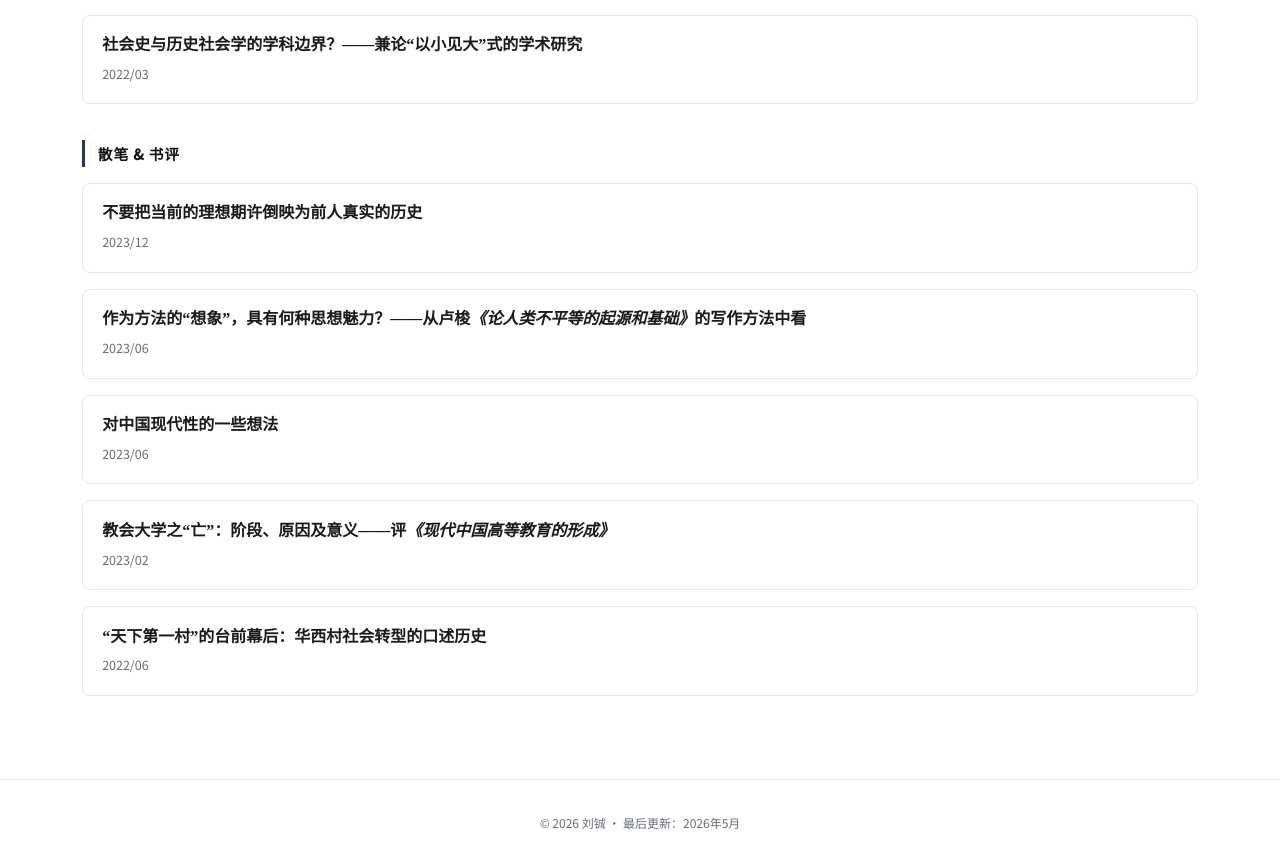
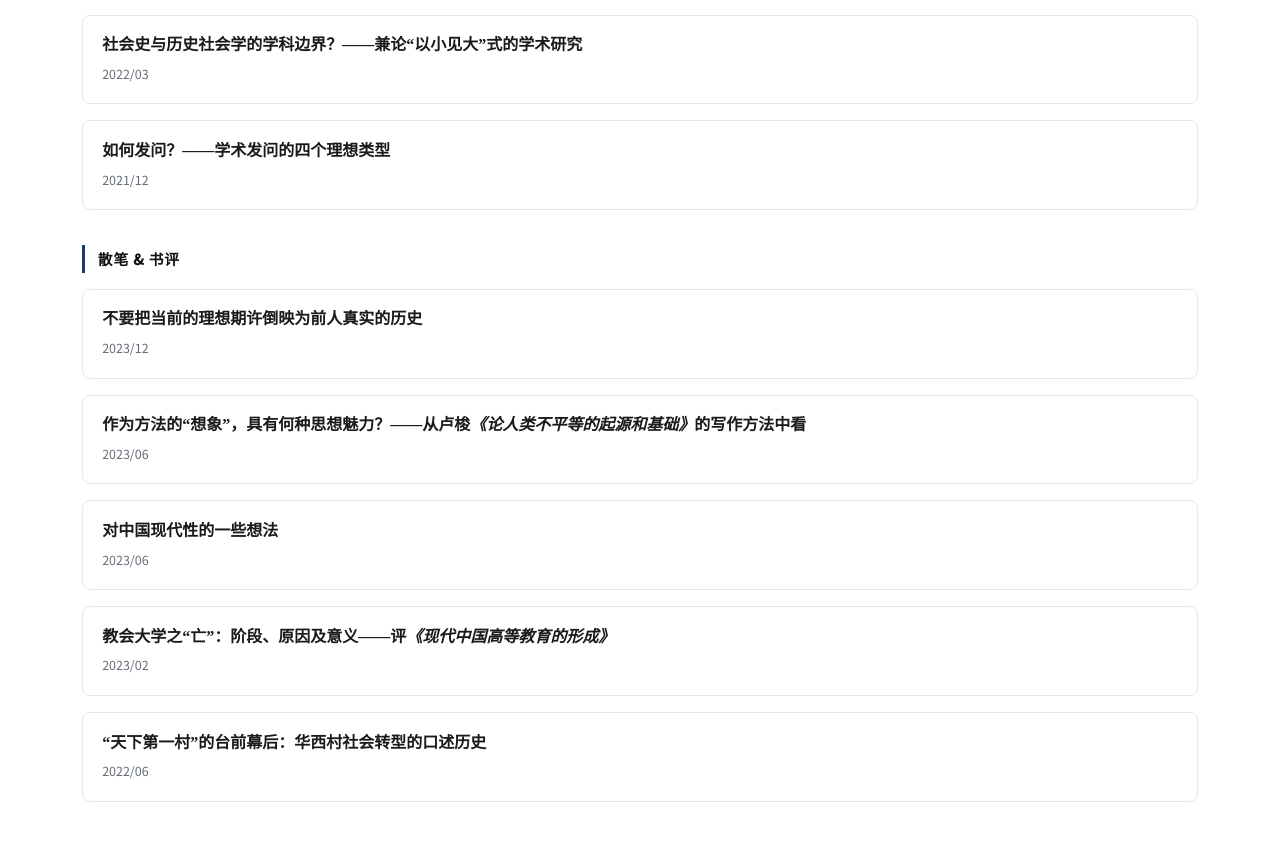
Before and after one commit to rayliucheng/rayliucheng.github.io, a plain HTML site: page index.html in a window 1280 px wide. Shown: the part 6694-7562 px from the top of the page. Drawn offline with Linux system fonts and the light colour scheme.

Commit message:
Update index.html

```diff
--- a/index.html
+++ b/index.html
@@ -713,7 +713,7 @@
         <a class="blog-item" href="https://mp.weixin.qq.com/s/5YHW83UElvXX-NBT9HIJBA" target="_blank">
           <div class="blog-title">
             <span class="zh">理论是跳跃的能力，那怎么做到跳跃？</span>
-            <span class="en">Theory is the capacity to make a leap—so how does one achieve that leap?</span>
+            <span class="en">Theory is the capacity to make a leap — so how does one achieve that leap?</span>
           </div>
           <div class="blog-meta">
             <span>2024/10</span>
@@ -747,6 +747,16 @@
           </div>
           <div class="blog-meta">
             <span>2022/03</span>
+          </div>
+        </a>
+
+        <a class="blog-item" href="https://mp.weixin.qq.com/s/f6PFZYFZjFCKKuZnrCF8-w" target="_blank">
+          <div class="blog-title">
+            <span class="zh">如何发问？——学术发问的四个理想类型</span>
+            <span class="en">How to Question? Four Ideal Types of Problem-posing in Social Sciences</span>
+          </div>
+          <div class="blog-meta">
+            <span>2021/12</span>
           </div>
         </a>
 
@@ -788,7 +798,7 @@
     <a class="blog-item" href="https://mp.weixin.qq.com/s/_iKKMLdH1-g3wAdIcP3uew" target="_blank">
       <div class="blog-title">
         <span class="zh">教会大学之“亡”：阶段、原因及意义——评<em>《现代中国高等教育的形成》</em></span>
-        <span class="en">The “Demise” of Missionary Universities: Stages, Causes, and Significance—A Review of <em>The Formation of Modern Higher Education in China</em></span>
+        <span class="en">The “Demise” of Missionary Universities: Stages, Causes, and Significance — A Review of <em>The Formation of Modern Higher Education in China</em></span>
       </div>
       <div class="blog-meta"><span>2023/02</span></div>
     </a>
@@ -796,7 +806,7 @@
     <a class="blog-item" href="https://mp.weixin.qq.com/s/thJcnqBTV4w1i3Q6hlQv1A" target="_blank">
       <div class="blog-title">
         <span class="zh">“天下第一村”的台前幕后：华西村社会转型的口述历史</span>
-        <span class="en">Behind the Scenes of the "No. 1 Village Under Heaven": An Oral History of the Social Transformation of Huaxi Village</span>
+        <span class="en">Behind the Scenes of the “No. 1 Village Under Heaven”: An Oral History of the Social Transformation of Huaxi Village</span>
       </div>
       <div class="blog-meta"><span>2022/06</span></div>
     </a>
```
